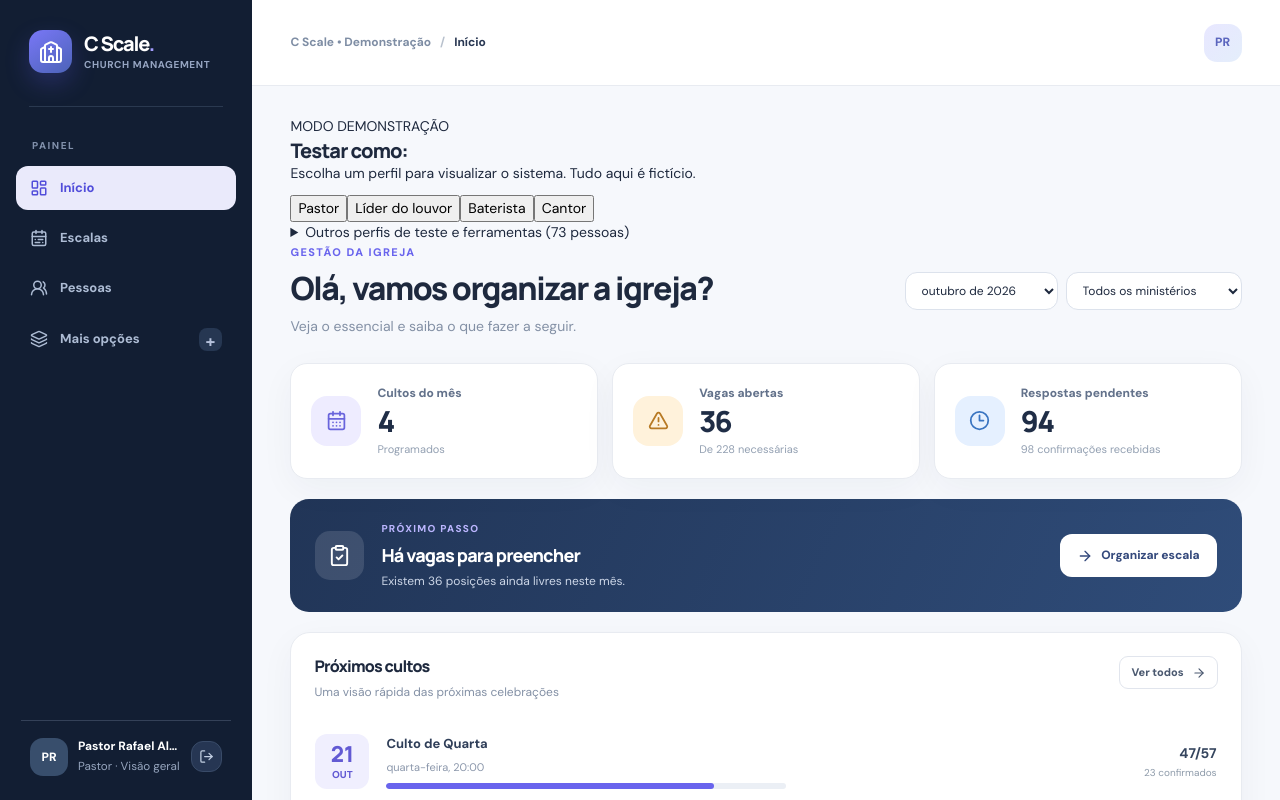
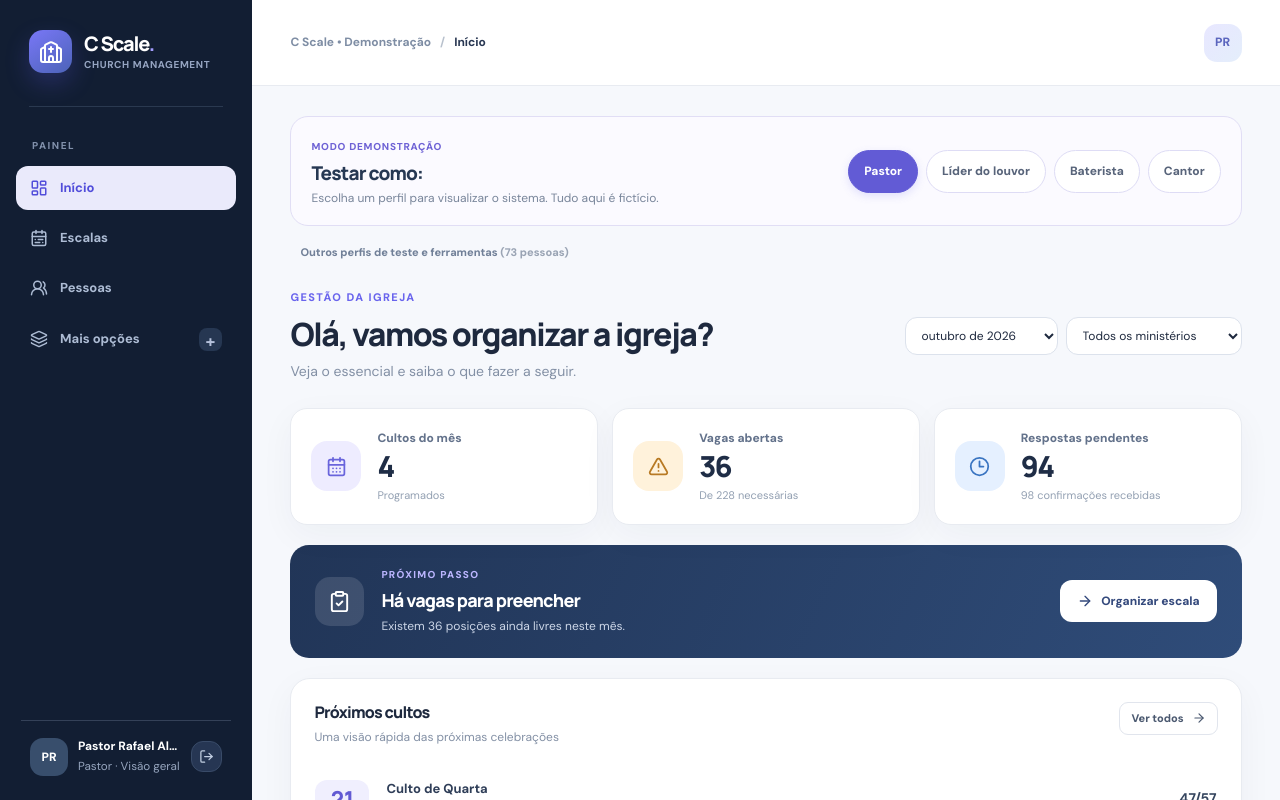
Before and after one commit to iblsmusicsorocaba-afk/Cscale, a Next.js app: page /demo in a window 1280 px wide. Shown: the top 800 px of the page. Built offline with nearby package versions, Linux system fonts and the light colour scheme.

Commit message:
style(demo): menu de perfis simples e ajustes recolhidos

```diff
--- a/src/app/globals.css
+++ b/src/app/globals.css
@@ -144,3 +144,25 @@
 @media(max-width:1090px){.simple-metric{padding:16px;gap:11px}.simple-metric-icon{flex-basis:42px;height:42px}.simple-metric strong{font-size:26px}}
 @media(max-width:850px){.simple-metrics{grid-template-columns:1fr;gap:10px}.simple-metric{min-height:96px}.simple-next{flex-wrap:wrap}.simple-next .btn{width:100%}}
 @media(max-width:570px){.simple-next{padding:17px;gap:12px}.simple-next-icon{flex-basis:42px;height:42px}.simple-next h2{font-size:16px}.simple-service{gap:10px}.simple-service-status{flex-basis:80px}.simple-service-body>span{font-size:10px}.simple-report-toggle small{display:none}.simple-report-toggle{padding:14px}.top-pending{font-size:10px}.simplified-shell .content{padding-top:18px}}
+
+
+/* Simulador: escolher primeiro o papel, depois as ferramentas avançadas */
+.demo-simple-bar{display:flex;justify-content:space-between;align-items:center;gap:22px;border:1px solid #e1def5;background:#fbfaff;border-radius:18px;padding:18px 20px;margin-bottom:10px}
+.demo-simple-bar .demo-indicator{font-size:10px;font-weight:900;color:#6e62d5;letter-spacing:.075em}
+.demo-simple-bar h2{font-size:19px;color:#263853;margin:4px 0}
+.demo-simple-bar p{font-size:12px;color:#78859a;margin:0}
+.demo-role-pills{display:flex;align-items:center;gap:8px;flex-wrap:wrap;justify-content:flex-end}
+.demo-role-pill{background:#fff;border:1px solid #dedcf5;border-radius:99px;color:#58647a;padding:11px 15px;font-size:12px;font-weight:800;white-space:nowrap}
+.demo-role-pill:hover{border-color:#8b83e9;color:#554cd4}
+.demo-role-pill.chosen{background:#625bd5;color:#fff;border-color:#625bd5;box-shadow:0 3px 8px #615ce72b}
+.demo-role-pill:focus-visible,.demo-more-personas summary:focus-visible{outline:3px solid #aaa4eb;outline-offset:2px}
+.demo-more-personas{margin:0 0 20px;background:transparent}
+.demo-more-personas summary{font-size:11px;color:#718098;font-weight:750;cursor:pointer;padding:8px 10px;display:inline-block}
+.demo-more-personas summary:hover{color:#645ad4}
+.demo-more-personas summary span{color:#9aa4b4}
+.demo-more-content{display:flex;align-items:flex-end;gap:12px;flex-wrap:wrap;background:#fff;border:1px solid var(--border);border-radius:13px;padding:15px;margin:5px 0 15px}
+.demo-more-content label{flex-basis:100%;margin:0}
+.demo-more-content select{max-width:420px;flex:1;min-width:205px}
+.demo-more-content .actions{margin-left:auto}
+@media(max-width:1150px){.demo-simple-bar{flex-direction:column;align-items:flex-start}.demo-role-pills{justify-content:flex-start}}
+@media(max-width:550px){.demo-simple-bar{padding:15px}.demo-role-pills{display:grid;grid-template-columns:repeat(2,minmax(0,1fr));width:100%}.demo-role-pill{white-space:normal;padding:10px 7px;min-height:43px}.demo-more-content .actions{width:100%;margin-left:0}.demo-more-content .actions .btn{flex:1}}
```
